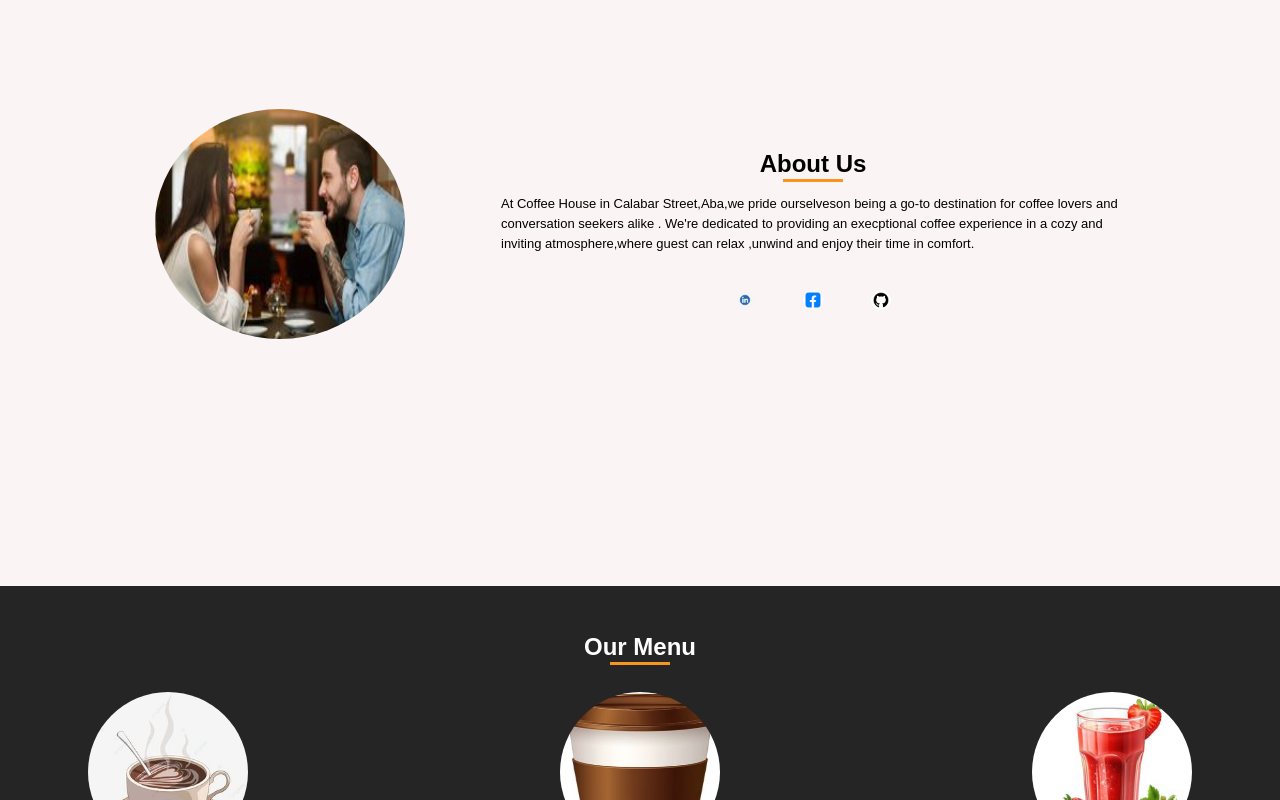
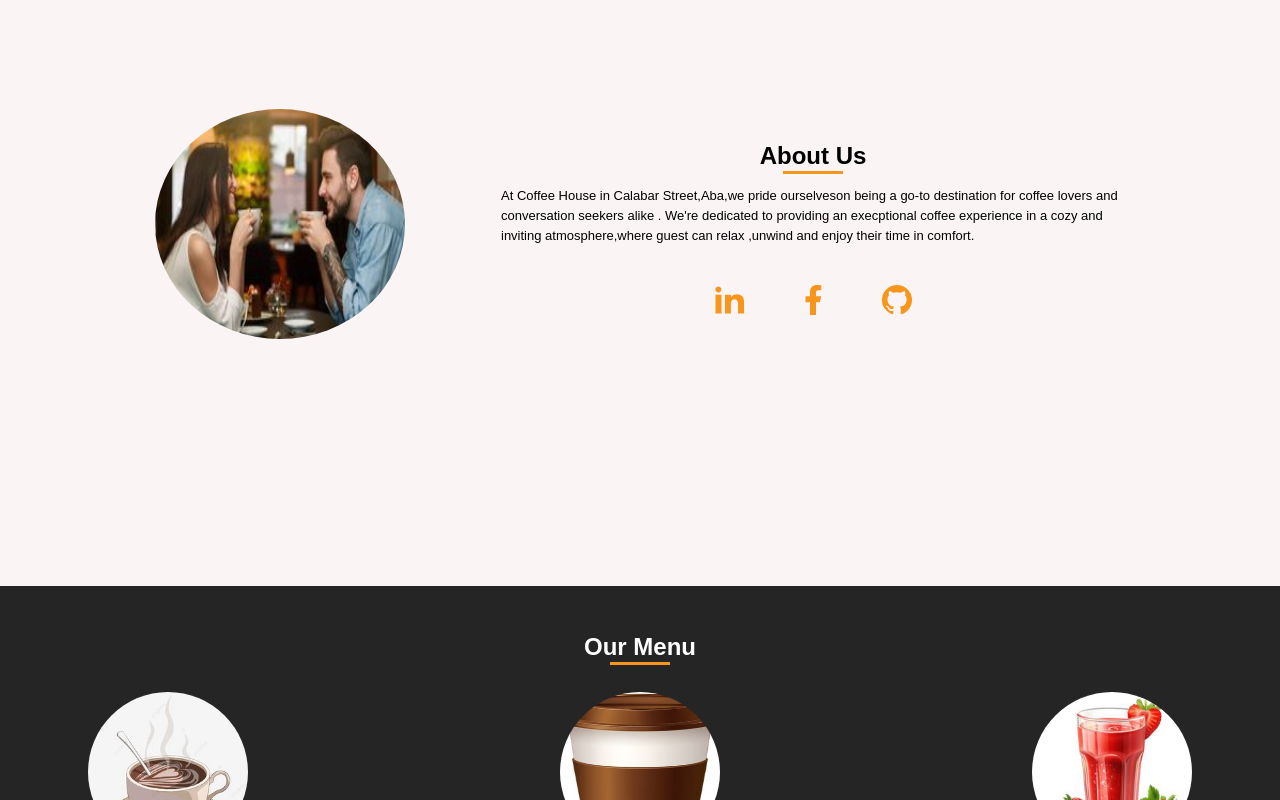
Before and after one commit to ukeje71/coffeeweb, a plain HTML site: page index.html in a window 1280 px wide. Shown: the part 974-1774 px from the top of the page. Drawn offline with nearby package versions, Linux system fonts and the light colour scheme; a web font is replaced by a local one.

Commit message:
improved icons

```diff
--- a/index.html
+++ b/index.html
@@ -109,21 +109,17 @@
                 class="link"
                 href="https://www.linkedin.com/in/ukeje-isaac-7280a1332?lipi=urn%3Ali%3Apage%3Ad_flagship3_profile_view_base_contact_details%3B0qnIOQ9VSb2cZfIaI7fRbQ%3D%3D"
                 target="blank"
-                ><!---img---><img
-                  class="pics"
-                  src="images/LK 3icon.jpg"
-                  alt="linkedin"
-              /></a>
+                ><svg xmlns="http://www.w3.org/2000/svg" viewBox="0 0 24 24" width="36" height="36" fill="currentColor"><path d="M6.94048 4.99993C6.94011 5.81424 6.44608 6.54702 5.69134 6.85273C4.9366 7.15845 4.07187 6.97605 3.5049 6.39155C2.93793 5.80704 2.78195 4.93715 3.1105 4.19207C3.43906 3.44699 4.18654 2.9755 5.00048 2.99993C6.08155 3.03238 6.94097 3.91837 6.94048 4.99993ZM7.00048 8.47993H3.00048V20.9999H7.00048V8.47993ZM13.3205 8.47993H9.34048V20.9999H13.2805V14.4299C13.2805 10.7699 18.0505 10.4299 18.0505 14.4299V20.9999H22.0005V13.0699C22.0005 6.89993 14.9405 7.12993 13.2805 10.1599L13.3205 8.47993Z"></path></svg></a>
               <a
                 class="link"
                 href="https://www.facebook.com/profile.php?id=100092532492898"
                 target="blank 2"
               >
                 <!---img--->
-                <img class="pics" src="images/FB icon.jpg" alt="facebook" />
+                <svg xmlns="http://www.w3.org/2000/svg" viewBox="0 0 24 24" width="36" height="36" fill="currentColor"><path d="M14 13.5H16.5L17.5 9.5H14V7.5C14 6.47062 14 5.5 16 5.5H17.5V2.1401C17.1743 2.09685 15.943 2 14.6429 2C11.9284 2 10 3.65686 10 6.69971V9.5H7V13.5H10V22H14V13.5Z"></path></svg>
               </a>
               <a class="link" href="https://github.com/ukeje71" target="blank3">
-                <!---img---><img class="pics" src="images/GH icon.jpg" alt="Github" />
+                <svg xmlns="http://www.w3.org/2000/svg" viewBox="0 0 24 24" width="36" height="36" fill="currentColor"><path d="M12.001 2C6.47598 2 2.00098 6.475 2.00098 12C2.00098 16.425 4.86348 20.1625 8.83848 21.4875C9.33848 21.575 9.52598 21.275 9.52598 21.0125C9.52598 20.775 9.51348 19.9875 9.51348 19.15C7.00098 19.6125 6.35098 18.5375 6.15098 17.975C6.03848 17.6875 5.55098 16.8 5.12598 16.5625C4.77598 16.375 4.27598 15.9125 5.11348 15.9C5.90098 15.8875 6.46348 16.625 6.65098 16.925C7.55098 18.4375 8.98848 18.0125 9.56348 17.75C9.65098 17.1 9.91348 16.6625 10.201 16.4125C7.97598 16.1625 5.65098 15.3 5.65098 11.475C5.65098 10.3875 6.03848 9.4875 6.67598 8.7875C6.57598 8.5375 6.22598 7.5125 6.77598 6.1375C6.77598 6.1375 7.61348 5.875 9.52598 7.1625C10.326 6.9375 11.176 6.825 12.026 6.825C12.876 6.825 13.726 6.9375 14.526 7.1625C16.4385 5.8625 17.276 6.1375 17.276 6.1375C17.826 7.5125 17.476 8.5375 17.376 8.7875C18.0135 9.4875 18.401 10.375 18.401 11.475C18.401 15.3125 16.0635 16.1625 13.8385 16.4125C14.201 16.725 14.5135 17.325 14.5135 18.2625C14.5135 19.6 14.501 20.675 14.501 21.0125C14.501 21.275 14.6885 21.5875 15.1885 21.4875C19.259 20.1133 21.9999 16.2963 22.001 12C22.001 6.475 17.526 2 12.001 2Z"></path></svg>
               </a>
             </div>
           </div>
--- a/style.css
+++ b/style.css
@@ -12,7 +12,7 @@ html{
 /* General styles */
 a {
   text-decoration: none;
-  color: #fff;
+  color: #f8951c;
 }
 
 button {
```
